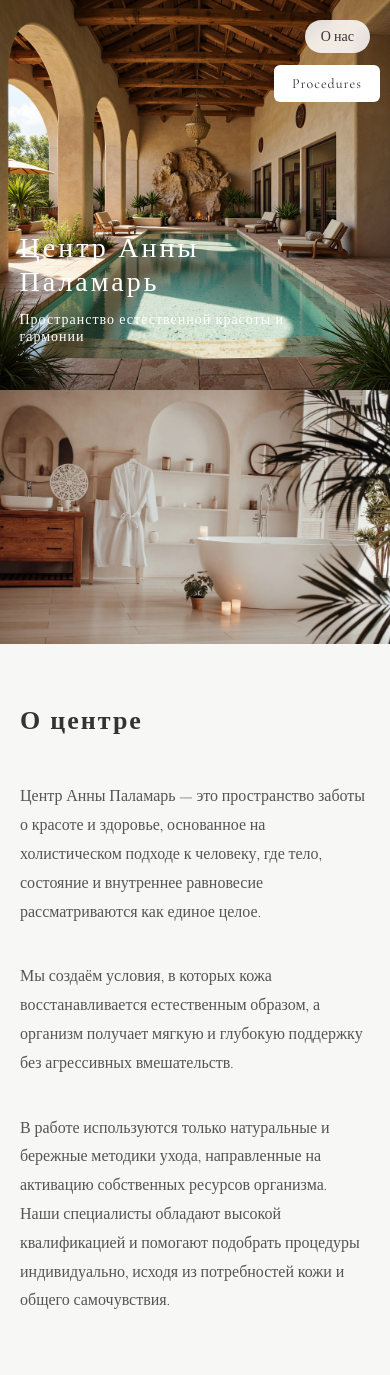
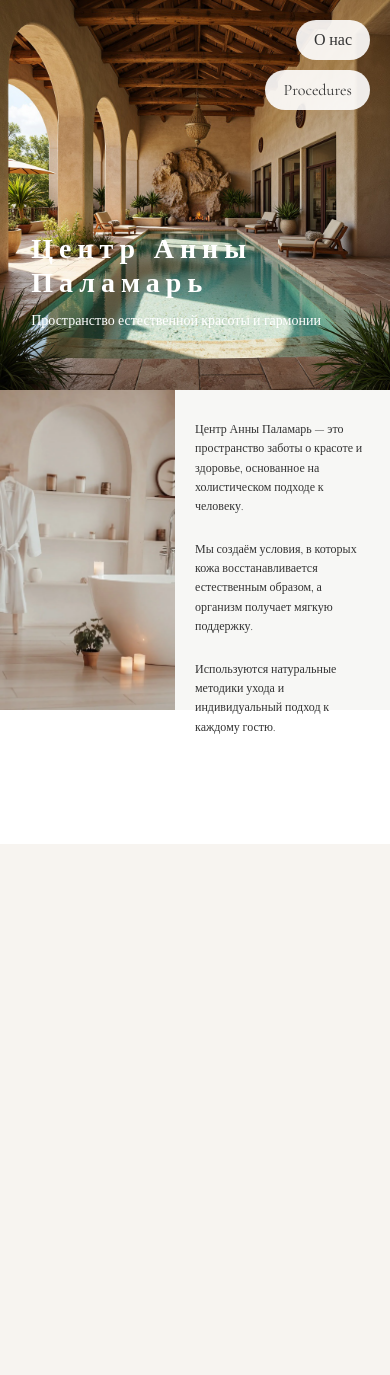
Before and after one commit to Sigmaboyyyt/spa-site, a Flask app: page / in a window 390 px wide. After the commit the page ends 844 px from the top, so only its background shows below. Run offline with Flask 3, Linux system fonts and the light colour scheme.

Commit message:
fix mobile split layout

```diff
--- a/static/style.css
+++ b/static/style.css
@@ -30,67 +30,44 @@ body {
     bottom: 12%;
     left: 8%;
     color: white;
-    max-width: 80%;
 }
 
 .brand-title {
     font-size: 56px;
     letter-spacing: 6px;
-    font-weight: 300;
     margin: 0;
 }
 
 .brand-subtitle {
+    font-size: 20px;
     margin-top: 12px;
-    font-size: 20px;
-    letter-spacing: 2px;
-    font-weight: 300;
 }
 
 /* КНОПКИ */
 
-.top-button {
+.top-button,
+.procedures-button {
     position: absolute;
-    top: 20px;
     right: 20px;
-    padding: 8px 16px;
-    background: rgba(255,255,255,0.85);
+    padding: 10px 18px;
+    background: rgba(255,255,255,0.9);
     color: #333;
     text-decoration: none;
-    font-size: 14px;
     border-radius: 20px;
-    backdrop-filter: blur(6px);
-    z-index: 10;
 }
 
-.procedures-button {
-    position: absolute;
-    top: 70px;
-    right: 20px;
-    padding: 12px 28px;
-    background: white;
-    color: #333;
-    text-decoration: none;
-    font-size: 16px;
-    letter-spacing: 1px;
-    border-radius: 6px;
-    z-index: 10;
-    transition: 0.3s;
-}
+.top-button { top: 20px; }
+.procedures-button { top: 70px; }
 
-.procedures-button:hover {
-    background: #f1f1f1;
-}
-
-/* SPLIT ABOUT BLOCK */
+/* SPLIT ABOUT */
 
 .about-split {
     display: flex;
-    align-items: stretch;
-    width: 100%;
+    height: 520px;
 }
 
-.about-image {
+.about-image,
+.about-content {
     flex: 1;
 }
 
@@ -98,70 +75,53 @@ body {
     width: 100%;
     height: 100%;
     object-fit: cover;
-    display: block;
 }
 
 .about-content {
-    flex: 1;
-    padding: 80px 60px;
     background: #f7f7f5;
+    padding: 60px;
     display: flex;
     flex-direction: column;
     justify-content: center;
 }
 
 .about-content h2 {
-    font-size: 40px;
-    margin-bottom: 30px;
-    letter-spacing: 2px;
+    font-size: 38px;
+    margin-bottom: 20px;
 }
 
 .about-content p {
-    font-size: 20px;
-    line-height: 1.8;
-    margin-bottom: 20px;
-    color: #555;
+    font-size: 18px;
+    line-height: 1.6;
+    margin-bottom: 12px;
 }
 
-/* MOBILE */
+/* MOBILE — остаётся пополам */
 
 @media (max-width: 768px) {
 
-    .overlay {
-        bottom: 8%;
-        left: 5%;
+    .about-split {
+        flex-direction: row;
+        height: 320px;
+    }
+
+    .about-content {
+        padding: 20px;
+    }
+
+    .about-content h2 {
+        font-size: 18px;
+    }
+
+    .about-content p {
+        font-size: 12px;
     }
 
     .brand-title {
         font-size: 28px;
-        letter-spacing: 3px;
     }
 
     .brand-subtitle {
         font-size: 14px;
-        letter-spacing: 1px;
-    }
-
-    .procedures-button {
-        top: 65px;
-        right: 10px;
-        padding: 10px 18px;
-        font-size: 14px;
-    }
-
-    .about-split {
-        flex-direction: column;
-    }
-
-    .about-content {
-        padding: 40px 20px;
-    }
-
-    .about-content h2 {
-        font-size: 26px;
-    }
-
-    .about-content p {
-        font-size: 16px;
     }
 }
--- a/templates/index.html
+++ b/templates/index.html
@@ -16,10 +16,8 @@
 
     <img src="{{ url_for('static', filename='images/spa.jpg') }}" class="hero-img">
 
-    <!-- Кнопка О нас -->
     <a href="#about" class="top-button">О нас</a>
 
-    <!-- Кнопка Procedures -->
     <a href="https://sites.google.com/view/proceduresannapalamar"
        class="procedures-button"
        target="_blank">
@@ -33,7 +31,7 @@
 
 </section>
 
-<!-- SPLIT БЛОК О ЦЕНТРЕ -->
+<!-- SPLIT БЛОК -->
 <section class="about-split" id="about">
     <div class="about-image">
         <img src="{{ url_for('static', filename='images/about.jpg') }}" alt="Spa atmosphere">
@@ -44,22 +42,17 @@
 
         <p>
             Центр Анны Паламарь — это пространство заботы о красоте и здоровье,
-            основанное на холистическом подходе к человеку, где тело, состояние
-            и внутреннее равновесие рассматриваются как единое целое.
+            основанное на холистическом подходе к человеку.
         </p>
 
         <p>
-            Мы создаём условия, в которых кожа восстанавливается естественным
-            образом, а организм получает мягкую и глубокую поддержку без
-            агрессивных вмешательств.
+            Мы создаём условия, в которых кожа восстанавливается естественным образом,
+            а организм получает мягкую поддержку.
         </p>
 
         <p>
-            В работе используются только натуральные и бережные методики ухода,
-            направленные на активацию собственных ресурсов организма. Наши
-            специалисты обладают высокой квалификацией и помогают подобрать
-            процедуры индивидуально, исходя из потребностей кожи и общего
-            самочувствия.
+            Используются натуральные методики ухода и индивидуальный подход
+            к каждому гостю.
         </p>
     </div>
 </section>
```
